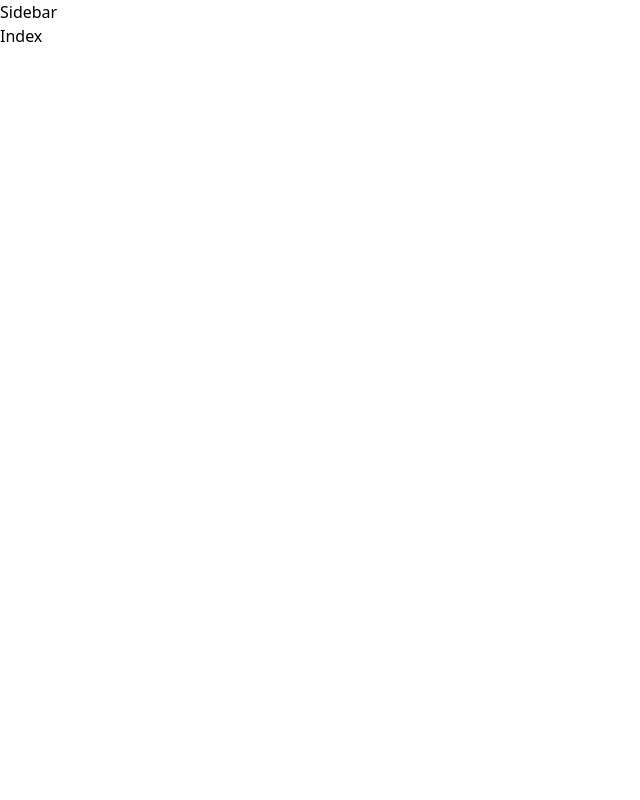
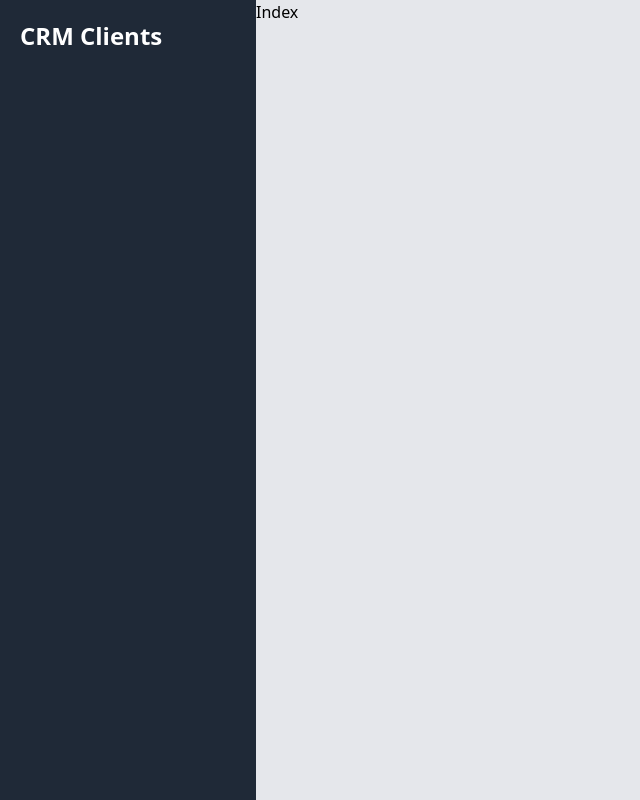
Before and after one commit to lu15v/CRM-Clients, a Next.js app: page / in a window 1280 px wide. Shown: the whole page, without its empty margins (0-640 px from the left). Built offline with nearby package versions, Linux system fonts and the light colour scheme.

Commit message:
FIX: .gitignore

```diff
--- a/components/Layout.js
+++ b/components/Layout.js
@@ -10,8 +10,13 @@
                 <link rel="stylesheet" href="https://cdnjs.cloudflare.com/ajax/libs/normalize/8.0.1/normalize.css" integrity="sha512-oHDEc8Xed4hiW6CxD7qjbnI+B07vDdX7hEPTvn9pSZO1bcRqHp8mj9pyr+8RVC2GmtEfI2Bi9Ke9Ass0as+zpg==" crossorigin="anonymous" />
                 <link href="https://unpkg.com/tailwindcss@^1.0/dist/tailwind.min.css" rel="stylesheet"/>
             </Head>
-            <Sidebar/>
-            {children}
+
+            <div className="bg-gray-200 min-h-screen">
+                <div className="flex min-h-screen">
+                    <Sidebar/>
+                    {children}
+                </div>
+            </div>
         </>
     );
 }
--- a/components/Sidebar.js
+++ b/components/Sidebar.js
@@ -3,7 +3,11 @@
 
 const Sidebar = () => {
     return(
-        <h1>Sidebar</h1>
+        <aside className="bg-gray-800 sm:w-1/3 xl:w-1/5 sm:min-h-screen p-5">
+            <div>
+                <p className="text-white text-2xl font-black">CRM Clients</p>
+            </div>
+        </aside>
     );
 }
 
```
Also changed, not shown: pages/orders.js (added, +13 -0 lines), pages/products.js (added, +13 -0 lines), 1 other file (tests, documents, lock files or other folders).
